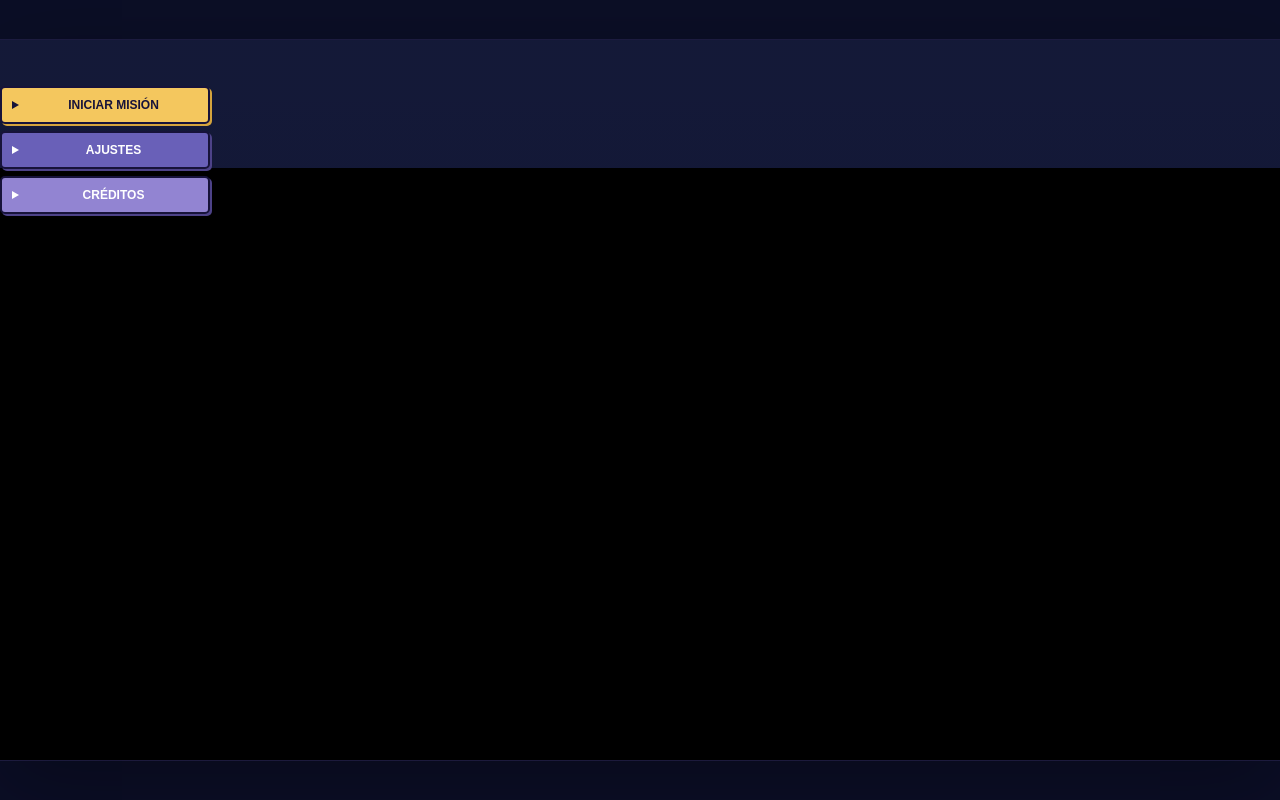
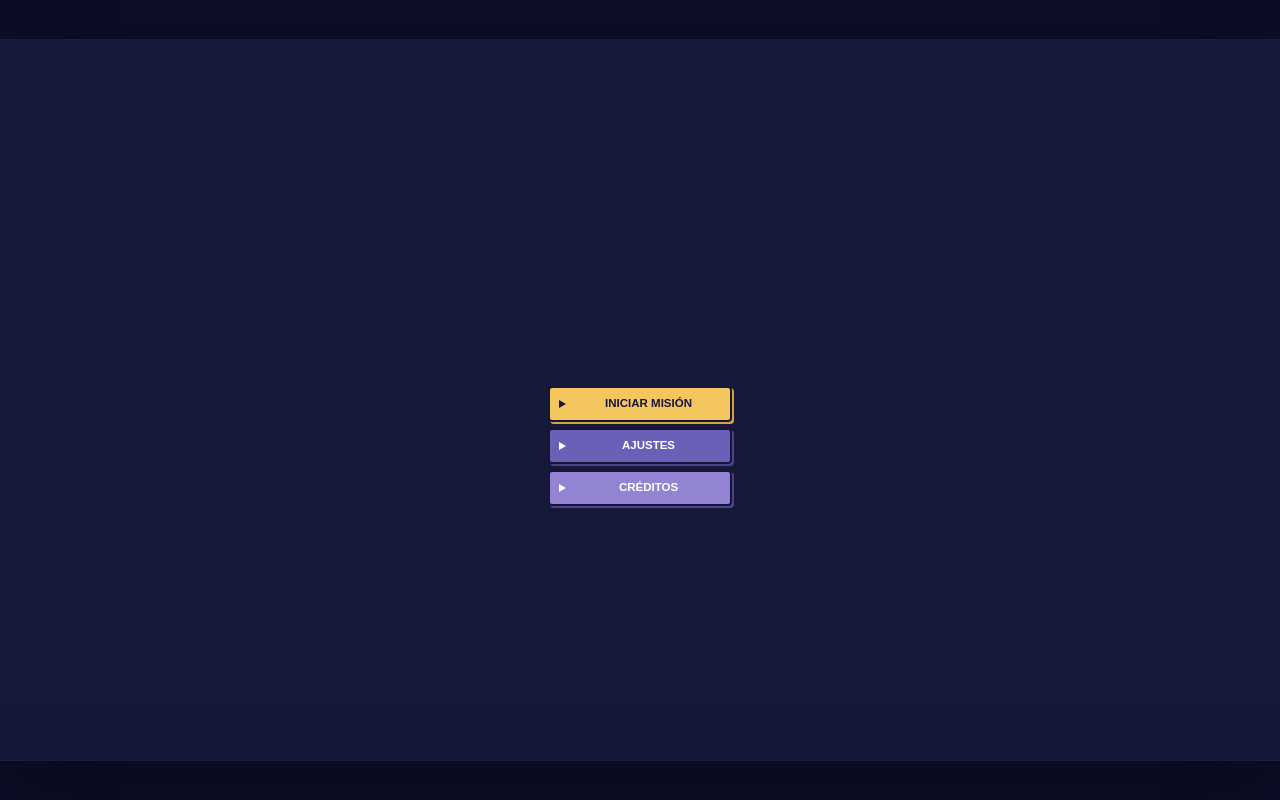
Before and after one commit to Kas01000101/ApuLabStationGame, a website built with Vite: page index.html in a window 1280 px wide. Built offline with nearby package versions, Linux system fonts and the light colour scheme; files whose address does not match are found by name.

Commit message:
style: lock menu to exact composition and compact controls

```diff
--- a/src/styles/menu-hd.css
+++ b/src/styles/menu-hd.css
@@ -1,70 +1,6 @@
-/* ApuLab Station · menú principal HD
-   El PNG canónico se descarga en predev/prebuild y se sirve desde el mismo deploy. */
-
-.menu-screen {
-  background:
-    linear-gradient(
-      180deg,
-      rgba(11, 14, 38, .010) 0%,
-      rgba(11, 14, 38, .020) 48%,
-      rgba(11, 14, 38, .055) 100%
-    ),
-    url('/assets/menu/apulab-menu-bg-hd.png') center center / cover no-repeat,
-    #141938;
-  image-rendering:auto;
-}
-
-/* Menú principal: proporciones HUD, no barras largas. */
-.menu-screen .menu-actions {
-  width:210px !important;
-  max-width:40% !important;
-  display:grid;
-  gap:7px !important;
-  transform:translateY(46px) !important;
-}
-
-.menu-screen .btn-game--menu {
-  width:210px !important;
-  min-width:0 !important;
-  max-width:100% !important;
-  height:38px !important;
-  min-height:38px !important;
-  padding:0 12px 0 29px !important;
-  border:2px solid var(--ui-text-dark) !important;
-  border-radius:5px !important;
-  font-size:12px !important;
-  font-weight:700 !important;
-  letter-spacing:0 !important;
-  line-height:1 !important;
-  box-shadow:2px 2px 0 var(--ui-border-purple) !important;
-}
-
-.menu-screen .btn-game--yellow.btn-game--menu {
-  box-shadow:2px 2px 0 var(--ui-yellow-shadow) !important;
-}
-
-.menu-screen .btn-game--menu::before {
-  left:10px !important;
-  border-top-width:4px !important;
-  border-bottom-width:4px !important;
-  border-left-width:7px !important;
-}
-
-.menu-screen .btn-game--menu:hover,
-.menu-screen .btn-game--menu:focus-visible {
-  transform:translateY(-1px) !important;
-}
-
-.menu-screen .btn-game--menu:active {
-  transform:translate(1px,1px) !important;
-  box-shadow:1px 1px 0 var(--ui-border-purple) !important;
-}
-
-.menu-screen .btn-game--yellow.btn-game--menu:active {
-  box-shadow:1px 1px 0 var(--ui-yellow-shadow) !important;
-}
-
-@media (max-width:800px) {
-  .menu-screen .menu-actions { width:196px !important;max-width:58% !important; }
-  .menu-screen .btn-game--menu { width:196px !important;height:36px !important;min-height:36px !important;font-size:11.5px !important; }
-}
+/* Menú ApuLab: fondo canónico completo y controles HUD compactos. */
+.menu-screen{position:absolute;inset:0;display:grid;place-items:center;background:linear-gradient(180deg,rgba(11,14,38,.004),rgba(11,14,38,.010) 55%,rgba(11,14,38,.025)),url('/assets/menu/apulab-menu-bg-hd.png') center center / 100% 100% no-repeat,#141938;image-rendering:auto}
+.menu-screen .menu-actions{box-sizing:border-box;width:184px!important;min-width:184px!important;max-width:184px!important;display:grid;gap:6px!important;transform:translateY(46px)!important}
+.menu-screen .btn-game--menu{box-sizing:border-box;width:184px!important;min-width:184px!important;max-width:184px!important;height:36px!important;min-height:36px!important;max-height:36px!important;padding:0 10px 0 27px!important;border:2px solid var(--ui-text-dark)!important;border-radius:4px!important;font-size:11.5px!important;font-weight:700!important;letter-spacing:0!important;line-height:1!important;box-shadow:2px 2px 0 var(--ui-border-purple)!important}
+.menu-screen .btn-game--yellow.btn-game--menu{box-shadow:2px 2px 0 var(--ui-yellow-shadow)!important}.menu-screen .btn-game--menu::before{left:9px!important;border-top-width:4px!important;border-bottom-width:4px!important;border-left-width:7px!important}.menu-screen .btn-game--menu:hover,.menu-screen .btn-game--menu:focus-visible{transform:none!important}.menu-screen .btn-game--menu:active{transform:translate(1px,1px)!important;box-shadow:1px 1px 0 var(--ui-border-purple)!important}.menu-screen .btn-game--yellow.btn-game--menu:active{box-shadow:1px 1px 0 var(--ui-yellow-shadow)!important}
+@media(max-width:800px){.menu-screen .menu-actions{width:174px!important;min-width:174px!important;max-width:174px!important}.menu-screen .btn-game--menu{width:174px!important;min-width:174px!important;max-width:174px!important;height:34px!important;min-height:34px!important;max-height:34px!important;font-size:11px!important}}
```
